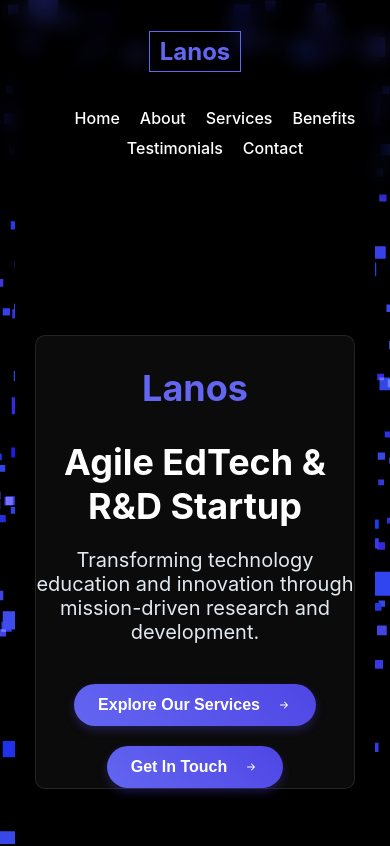
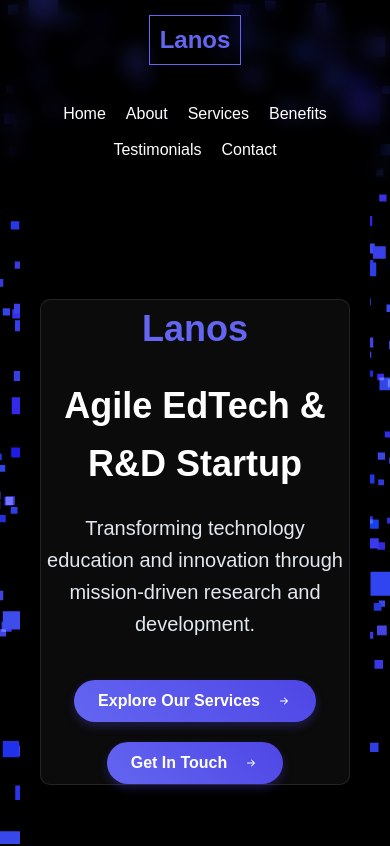
Before and after one commit to aayushmansharma007/finaltr, a React (Vite) app: page / in a window 390 px wide. Shown: the top 846 px of the page. Built offline with nearby package versions, Linux system fonts and the light colour scheme.

Commit message:
Initial commit

```diff
--- a/src/App.css
+++ b/src/App.css
@@ -1,6 +1,7 @@
-<<<<<<< HEAD
-/* Add this at the top of the file */
+/* Base styles */
 * {
+  margin: 0;
+  padding: 0;
   box-sizing: border-box;
   max-width: 100%;
 }
@@ -12,23 +13,12 @@ body, html {
 }
 
 .app {
-  padding-top: 0; /* Remove this top padding */
+  width: 100%;
+  overflow-x: hidden;
+  position: relative;
   min-height: 100vh;
   display: flex;
   flex-direction: column;
-=======
-/* Base styles */
-* {
-  margin: 0;
-  padding: 0;
-  box-sizing: border-box;
-}
-
-/* Fix for horizontal scrolling */
-.app {
-  width: 100%;
-  overflow-x: hidden;
-  position: relative;
 }
 
 /* Fix for Three.js canvas */
@@ -45,6 +35,14 @@ canvas {
   padding: 0 20px;
   width: 100%;
   box-sizing: border-box;
+}
+
+main {
+  flex: 1;
+  width: 100%;
+  padding: 80px 20px 0;
+  max-width: 1200px;
+  margin: 0 auto;
 }
 
 body {
@@ -731,31 +729,10 @@ textarea.form-input {
 /* Add these styles for the 3D animation effects */
 .app {
   position: relative;
->>>>>>> dbffa89 (Initial commit)
   overflow-x: hidden;
   width: 100%;
 }
 
-<<<<<<< HEAD
-main {
-  flex: 1;
-  width: 100%;
-  padding: 80px 20px 0; /* Add top padding here instead */
-  max-width: 1200px;
-  margin: 0 auto;
-}
-
-@media (max-width: 768px) {
-  .app {
-    padding-top: 56px;
-  }
-
-  main {
-    padding: 60px 15px 0; /* Slightly less padding on mobile */
-    margin-top: 0;
-  }
-}
-=======
 /* Create a glass-like effect for content sections */
 section {
   position: relative;
@@ -922,12 +899,3 @@ canvas {
 .delay-300 { transition-delay: 0.3s; }
 .delay-400 { transition-delay: 0.4s; }
 .delay-500 { transition-delay: 0.5s; }
-
-
-
-
-
-
-
-
->>>>>>> dbffa89 (Initial commit)
```
Also changed, not shown: 1 other file (tests, documents, lock files or other folders).
